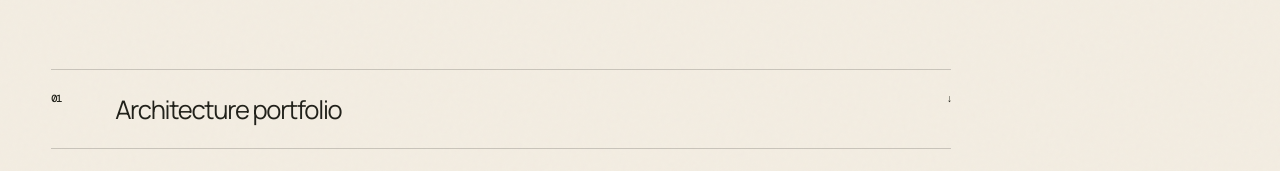
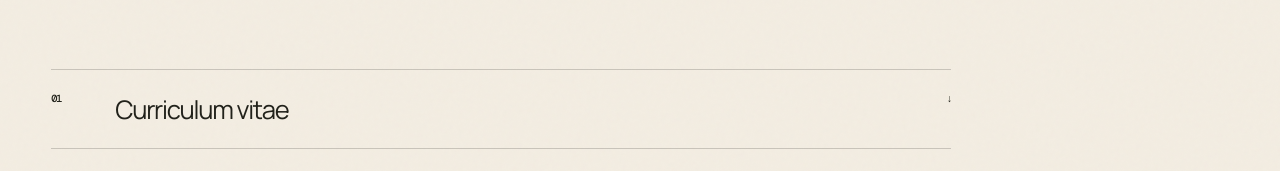
Before and after one commit to Blvcksleazy7/mpho-articulture, a Next.js app: page /contact in a window 1280 px wide. Shown: the part 612-783 px from the top of the page. Built offline with nearby package versions, Linux system fonts and the light colour scheme; a web font is replaced by a local one.

Commit message:
Add CV download to contact page

```diff
--- a/app/contact/page.tsx
+++ b/app/contact/page.tsx
@@ -1,2 +1,2 @@
-const downloads = [["Architecture portfolio", "https://github.com/Blvcksleazy7/mpho-articulture/releases/download/source-materials/mpho-hlungwane-architecture-portfolio.pdf"], ["IDP DEV — identity development", "/downloads/mpho-hlungwane-idp-dev.pdf"], ["Personal identity system", "/downloads/mpho-hlungwane-identity.pdf"], ["Summit Potato Processor poster", "/downloads/mpho-hlungwane-summit-poster.pdf"]] as const;
+const downloads = [["Curriculum vitae", "/downloads/mpho-hlungwane-cv.pdf"], ["Architecture portfolio", "https://github.com/Blvcksleazy7/mpho-articulture/releases/download/source-materials/mpho-hlungwane-architecture-portfolio.pdf"], ["IDP DEV — identity development", "/downloads/mpho-hlungwane-idp-dev.pdf"], ["Personal identity system", "/downloads/mpho-hlungwane-identity.pdf"], ["Summit Potato Processor poster", "/downloads/mpho-hlungwane-summit-poster.pdf"]] as const;
 export default function ContactPage() { return <section className="contact-page"><p className="kicker">Contact / Downloads</p><h1>LET’S MAKE<br /><em>SPACE.</em></h1><p className="contact-note">Contact details will be added once supplied. Until then, the complete source portfolio and selected supporting material are available below.</p><div className="downloads">{downloads.map(([label, href], index) => <a key={href} href={href} download><span>0{index + 1}</span>{label}<b>↓</b></a>)}</div></section> }
```
Also changed, not shown: 1 other file (tests, documents, lock files or other folders).
